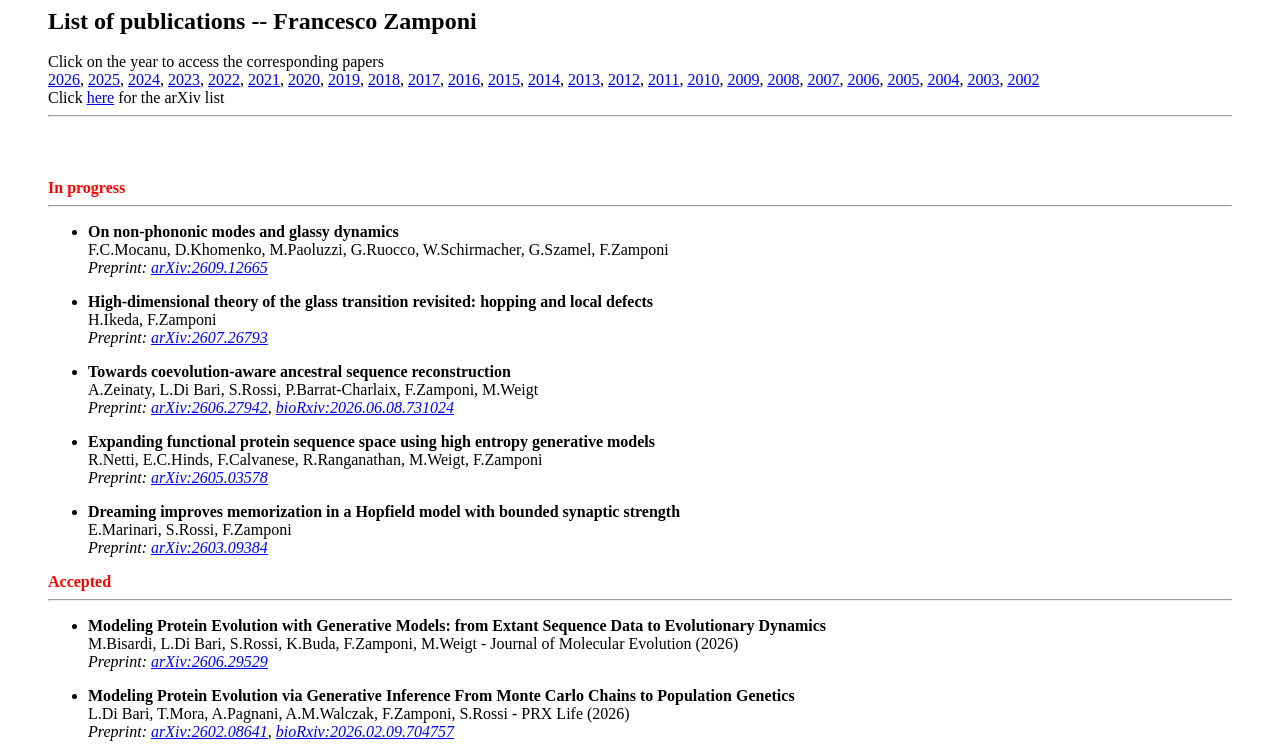
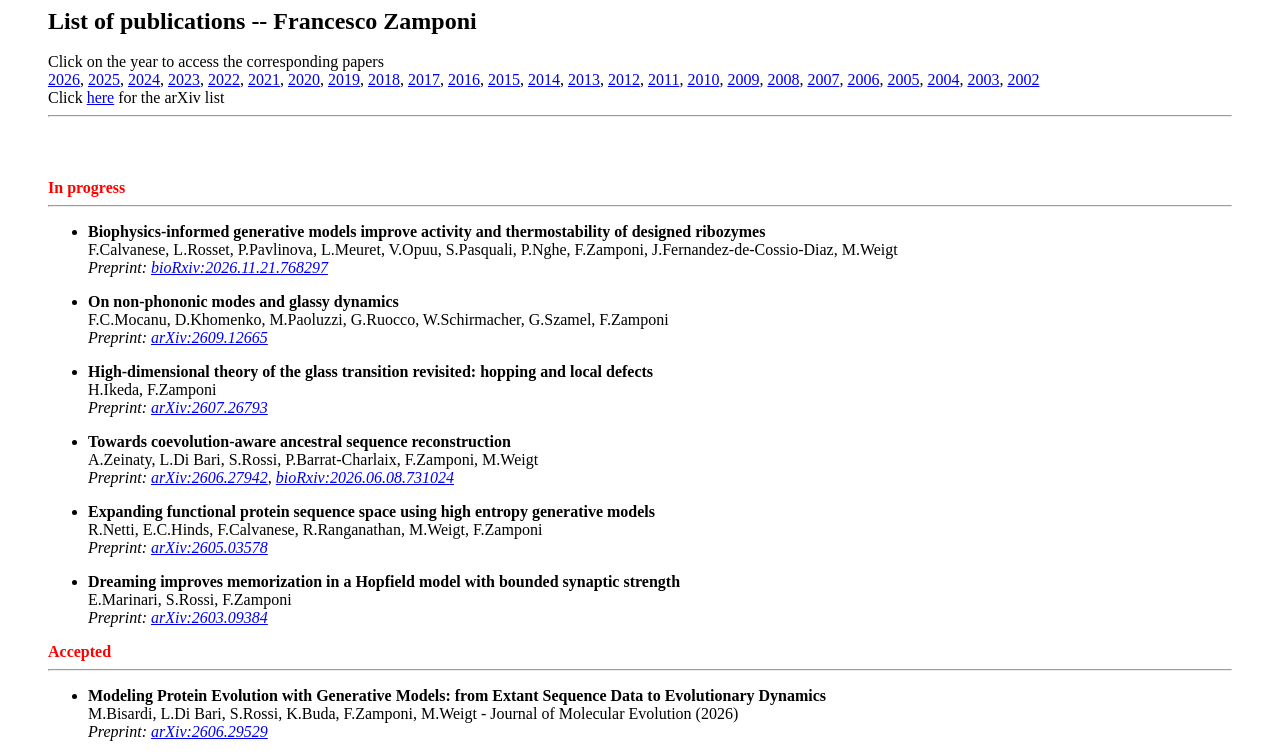
Before and after one commit to francescozamponi/francescozamponi.github.io, a plain HTML site: page pagine/pubblicazioni.html in a window 1280 px wide. Shown: the top 754 px of the page. Drawn offline with Linux system fonts and the light colour scheme.

Commit message:
automatic update 2026-11-26 09:45:01

```diff
--- a/pagine/pubblicazioni.html
+++ b/pagine/pubblicazioni.html
@@ -59,6 +59,18 @@ In progress
 
 <ul><li>
 <b>
+Biophysics-informed generative models improve activity and thermostability of designed ribozymes
+</b>
+<br>
+F.Calvanese, L.Rosset, P.Pavlinova, L.Meuret, V.Opuu, S.Pasquali, P.Nghe, F.Zamponi, J.Fernandez-de-Cossio-Diaz, M.Weigt
+  <br>
+<I>Preprint: <a target="_blank" href="https://doi.org/10.64898/2026.11.21.768297">bioRxiv:2026.11.21.768297</a></I>
+</li></ul>
+
+
+
+<ul><li>
+<b>
 On non-phononic modes and glassy dynamics</b>
 <br>
 F.C.Mocanu, D.Khomenko, M.Paoluzzi, G.Ruocco, W.Schirmacher, G.Szamel, F.Zamponi
```
